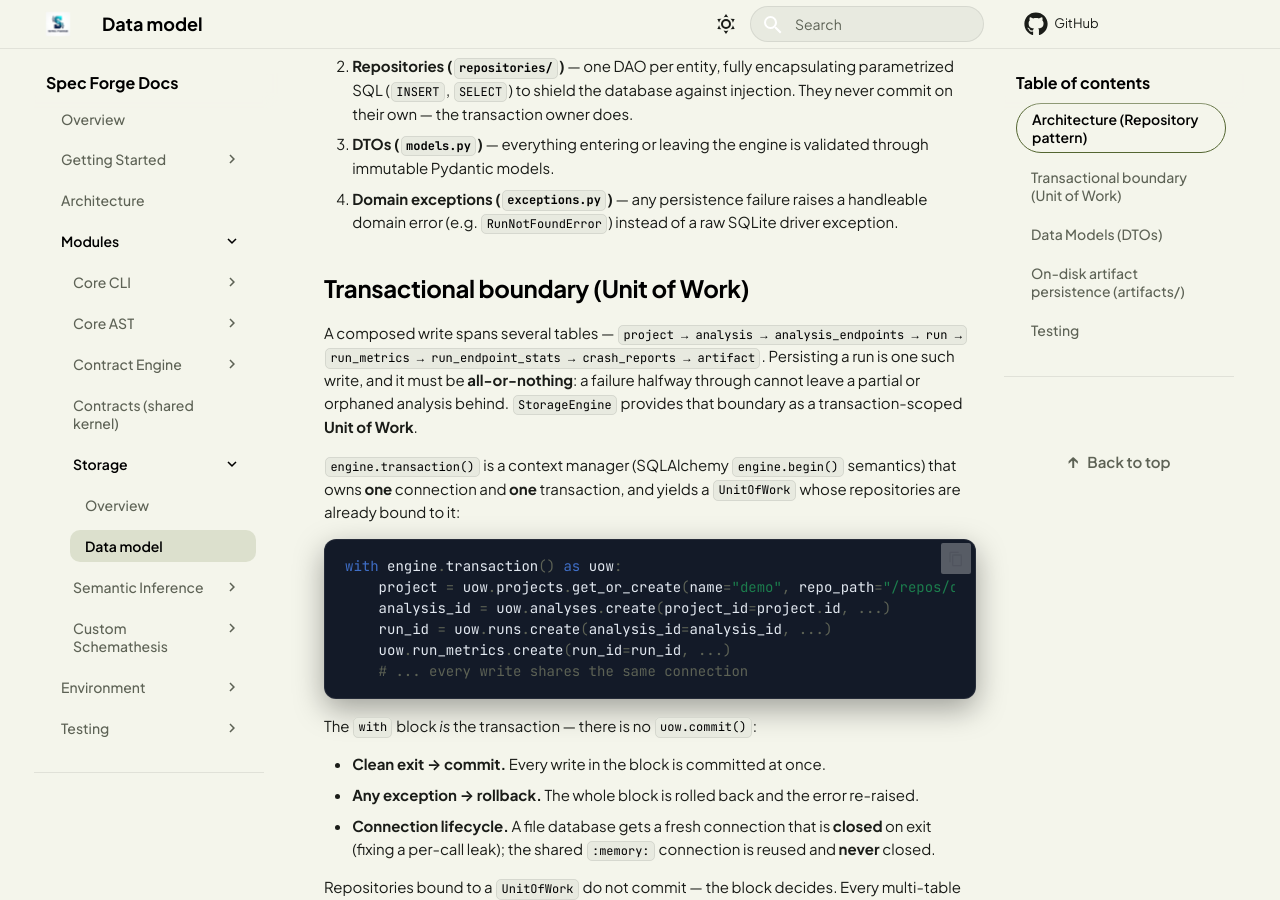
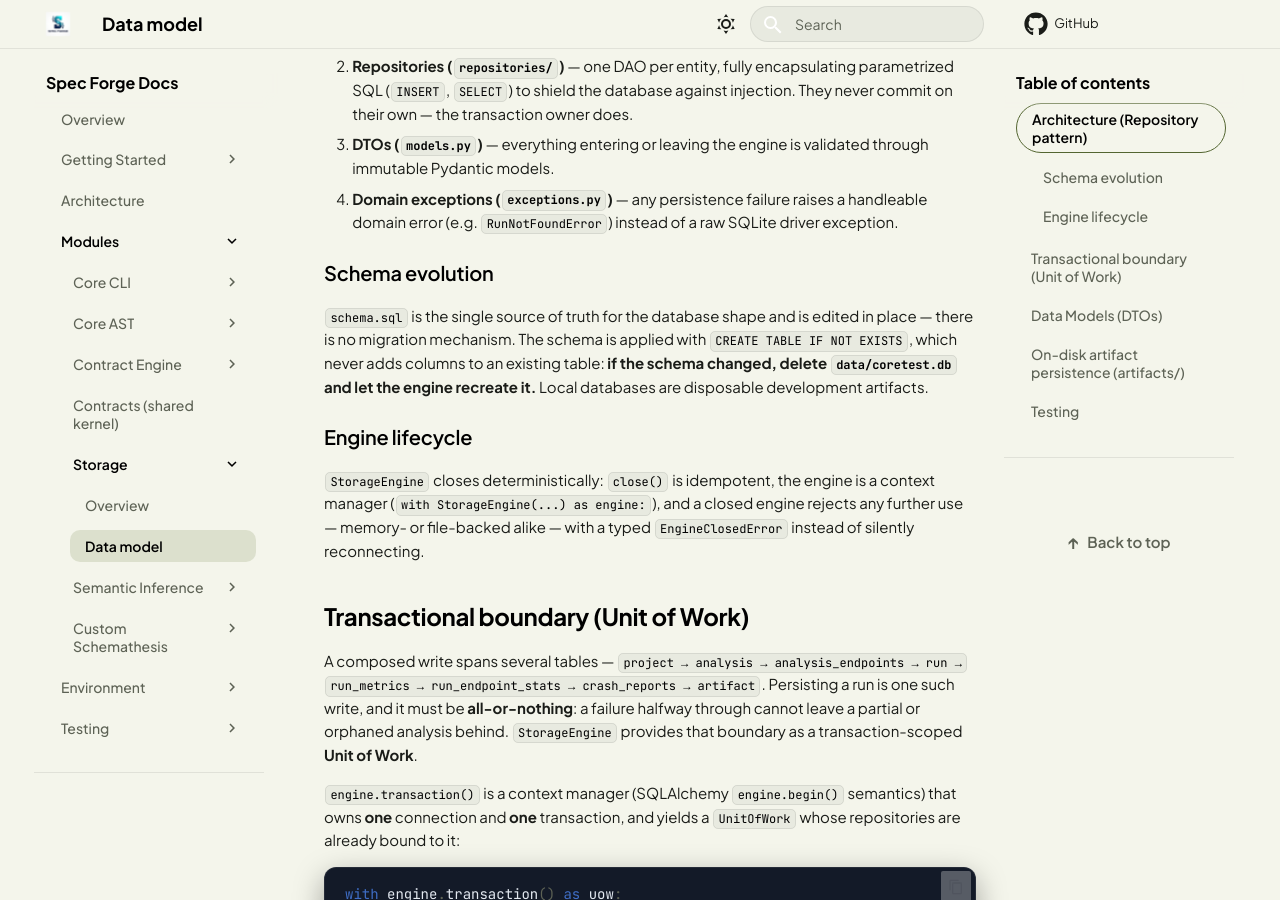
Before and after one commit to Spec-Forge-Testing/specforge-docs, an MkDocs documentation site: the page built from docs/modules/storage/data-model.md, in a window 1280 px wide and 900 px high, scrolled down 406 px. Built offline with MkDocs 1.6.1 and Material for MkDocs 9.7.7, drawn with Linux system fonts in a browser that asks for light colours; comment, search, counter and statistics services are not loaded; some of the changed text lies outside the part shown.

Commit message:
docs(storage): document per-endpoint latency, schema evolution and engine lifecycle

````diff
--- a/docs/modules/storage/data-model.md
+++ b/docs/modules/storage/data-model.md
@@ -23,6 +23,21 @@ as-is.
 4. **Domain exceptions (`exceptions.py`)** — any persistence failure raises a
    handleable domain error (e.g. `RunNotFoundError`) instead of a raw SQLite driver
    exception.
+
+### Schema evolution
+
+`schema.sql` is the single source of truth for the database shape and is edited in
+place — there is no migration mechanism. The schema is applied with
+`CREATE TABLE IF NOT EXISTS`, which never adds columns to an existing table: **if the
+schema changed, delete `data/coretest.db` and let the engine recreate it.** Local
+databases are disposable development artifacts.
+
+### Engine lifecycle
+
+`StorageEngine` closes deterministically: `close()` is idempotent, the engine is a
+context manager (`with StorageEngine(...) as engine:`), and a closed engine rejects
+any further use — memory- or file-backed alike — with a typed `EngineClosedError`
+instead of silently reconnecting.
 
 ## Transactional boundary (Unit of Work)
 
@@ -134,6 +149,21 @@ connection" would be hidden, non-thread-safe mutable state.
       | `requests` | `int` | Requests sent to this endpoint during the run. |
       | `findings_raw` | `int` | Violations found for this endpoint, before shrinking. |
       | `crash_count` | `int` | Materialized count of this endpoint's `crash_reports` rows (not a copy). |
+      | `latency` | `LatencyRecord` | The endpoint's latency distribution, nested from seven flat columns. |
+
+??? "`LatencyRecord` - An endpoint's **latency distribution**, in milliseconds."
+
+      Stored as seven flat `latency_*` columns on `run_endpoint_stats` and re-nested
+      into this value object on read. The engine emits zeros rather than absence, so
+      the columns are `NOT NULL DEFAULT 0`: `count` is what tells "no samples timed"
+      apart from genuinely zero latencies. Percentiles are nearest-rank (always an
+      observed sample, never interpolated).
+
+      | Field | Type | Description |
+      |---|---|---|
+      | `count` | `int` | Number of latency samples timed for this endpoint. |
+      | `min_ms` / `max_ms` / `mean_ms` | `float` | Extremes and mean, in milliseconds. |
+      | `p50_ms` / `p95_ms` / `p99_ms` | `float` | Nearest-rank percentiles, in milliseconds. |
 
 ??? "`CrashReportRecord` - A distinct **defect found** during a run."
 
@@ -194,8 +224,17 @@ with engine.transaction() as uow:
 ## Testing
 
 The module has native support for **in-memory** databases for isolated testing:
-repositories can be injected with `StorageEngine(db_path=":memory:")` and share the
-same connection across unit tests.
+repositories can be injected with an isolated engine and share the same connection
+across a test. Prefer the context manager so no connection outlives the test:
+
+```python
+with StorageEngine(db_path=":memory:") as engine:
+    ...
+```
+
+Both this module's suite and its consumers turn leaked connections into errors
+(`filterwarnings` in `pyproject.toml`), so an unclosed engine is a red test, not a
+warning.
 
 The Docker test command is in
 [Development & Testing](../../getting-started/development.md#module-commands).
````
